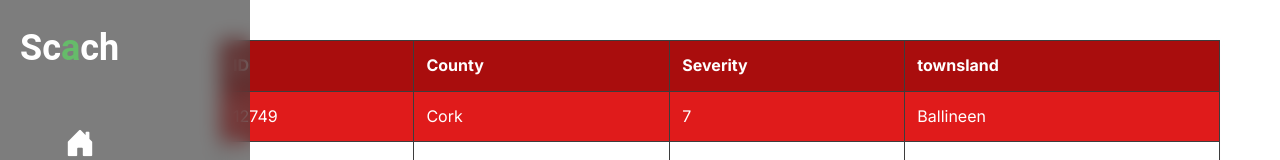
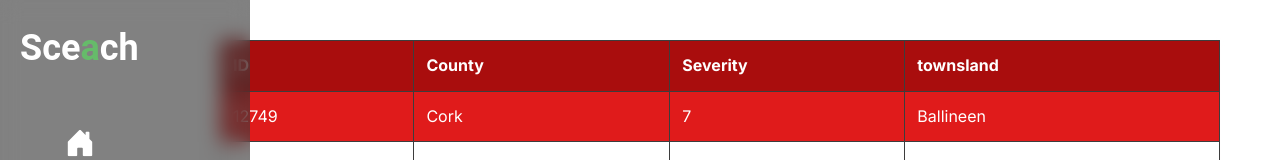
Before and after one commit to lego987/Sceach, a Next.js app: page /report in a window 1280 px wide. Shown: the top 160 px of the page. Built offline with nearby package versions, Linux system fonts and the light colour scheme.

Commit message:
fixed white blank on top

```diff
--- a/src/app/page.tsx
+++ b/src/app/page.tsx
@@ -10,7 +10,6 @@ const Map = dynamic(() => import('../components/Map'), { ssr: false });
 const HomePage = () => {
   return (
     <div>
-      <h1>Welcome to My Website</h1>
       <Map />
     </div>
   );
--- a/src/components/Header.tsx
+++ b/src/components/Header.tsx
@@ -25,7 +25,7 @@ export default function Header() {
                 {/* <img src="" alt="" /> */}
 
 
-                <h1>Sc<span className='text-green-400 ' style={{color:"#66BB6A"}}>
+                <h1>Sce<span className='text-green-400 ' style={{color:"#66BB6A"}}>
                     a
                     </span>
                     ch</h1>
--- a/src/components/header.css
+++ b/src/components/header.css
@@ -12,14 +12,26 @@ body {
     top: 0;
     width: 250px; /* Adjust the width as needed */
     height: 100%;
-    background-color: rgba(63, 63, 63, 0.676);
+    background-color: rgba(51, 51, 51, 0.275);
     color: #fff;
     padding: 20px;
     display: flex;
     flex-direction: column;
     align-items: flex-start;
     z-index: 1000;
-    backdrop-filter: blur(10px);
+}
+
+.header::before {
+    content: '';
+    position: absolute;
+    left: 0;
+    top: 0;
+    width: 100%;
+    height: 100%;
+    backdrop-filter: blur(10px); /* Adjust the blur radius as needed */
+    -webkit-backdrop-filter: blur(10px); /* For Safari */
+    background-color: rgba(51, 51, 51, 0.466); /* Match background color */
+    z-index: -1;
 }
 
 .header .container-fluid {
```
Also changed, not shown: src/app/about.html (deleted, +0 -31 lines), src/app/index.html (deleted, +0 -31 lines).
